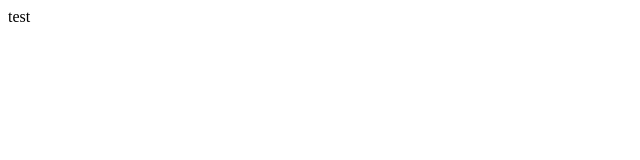
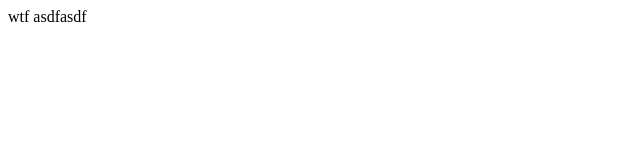
Before and after one commit to otsitron/portfolio, a plain HTML site: page src/index.html in a window 1280 px wide. Shown: the full height of the page, 0-640 px from the left. Drawn offline with Linux system fonts and the light colour scheme.

Commit message:
testing..

```diff
--- a/src/index.html
+++ b/src/index.html
@@ -5,7 +5,8 @@
 </head>
 <body>
 
-test
+wtf asdfasdf
+
 
 </body>
 </html>
```
Also changed, not shown: 1 other file.
